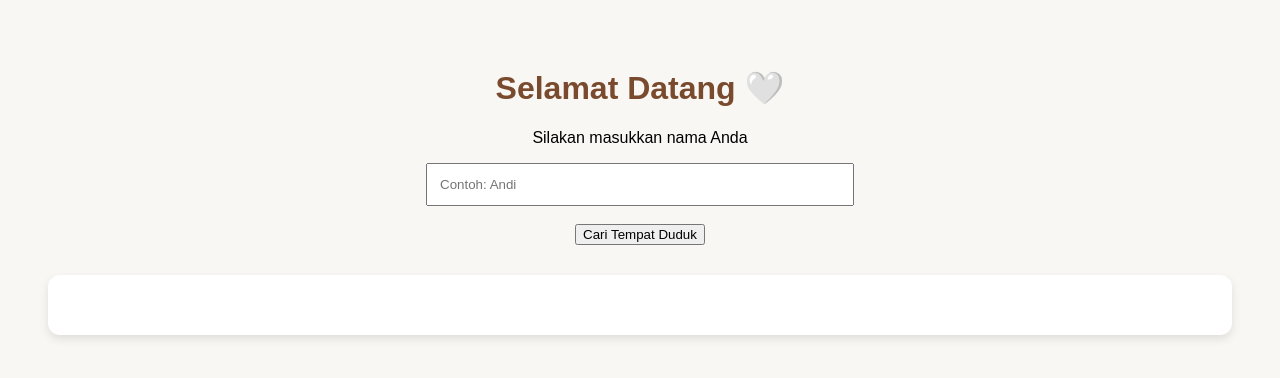
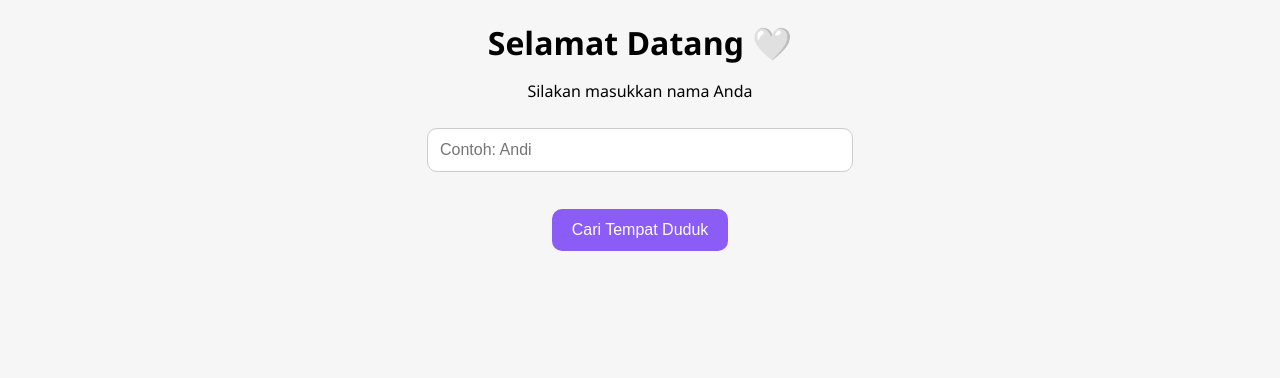
Before and after one commit to YongEO10/seat-guide, a plain HTML site: page index.html in a window 1280 px wide. Drawn offline with Linux system fonts and the light colour scheme.

Commit message:
Update style.css

```diff
--- a/style.css
+++ b/style.css
@@ -1,18 +1,57 @@
 body {
-  font-family: Arial, sans-serif;
-  background: #f9f7f4;
+  font-family: 'Segoe UI', sans-serif;
+  background: #f6f6f6;
+  margin: 0;
+  padding: 0;
   text-align: center;
-  padding: 40px;
+}
+
+.container {
+  max-width: 500px;
+  margin: 60px auto;
+  background: white;
+  padding: 30px;
+  border-radius: 20px;
+  box-shadow: 0 10px 30px rgba(0,0,0,0.1);
 }
 
 h1 {
-  color: #7a4a2e;
+  margin-bottom: 10px;
 }
 
-#result {
-  background: white;
-  padding: 30px;
-  margin-top: 20px;
-  border-radius: 12px;
-  box-shadow: 0 4px 10px rgba(0,0,0,0.1);
+input {
+  width: 100%;
+  padding: 15px;
+  border-radius: 10px;
+  border: 1px solid #ccc;
+  font-size: 16px;
+  margin-top: 10px;
 }
+
+button {
+  margin-top: 15px;
+  padding: 12px 20px;
+  border: none;
+  background: #8B5CF6;
+  color: white;
+  border-radius: 10px;
+  font-size: 16px;
+  cursor: pointer;
+}
+
+button:hover {
+  background: #7c3aed;
+}
+
+.result-card {
+  margin-top: 25px;
+  padding: 20px;
+  border-radius: 15px;
+  background: #f9fafb;
+}
+
+.meja {
+  font-size: 28px;
+  font-weight: bold;
+  color: #8B5CF6;
+}
```
